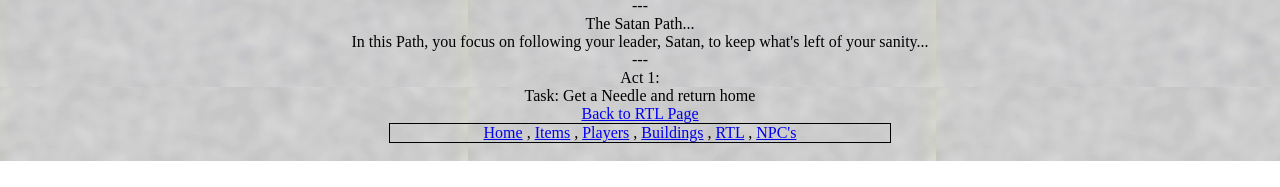
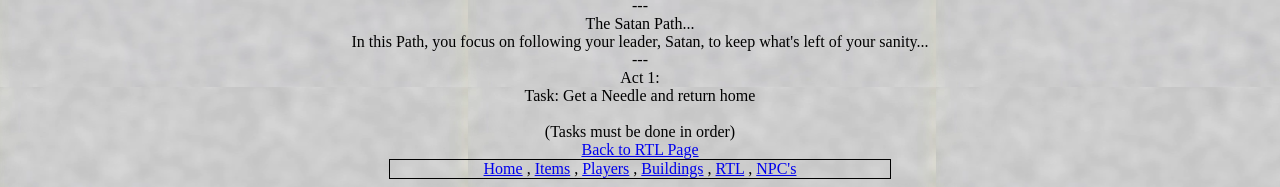
Before and after one commit to PhantomLuigi/PhantomLuigi.github.io, a plain HTML site: page COR/Chapter1/RTL/satan.html in a window 1280 px wide. Shown: the part 639-826 px from the top of the page. Before the commit the page ends 800 px from the top, so only its background shows below. Drawn offline with Linux system fonts and the light colour scheme.

Commit message:
Update satan.html

```diff
--- a/COR/Chapter1/RTL/satan.html
+++ b/COR/Chapter1/RTL/satan.html
@@ -28,6 +28,8 @@ padding: 0;
     <center>---</center>
     <center>Act 1:</center>
     <center>Task: Get a Needle and return home</center>
+    <br>
+    <center>(Tasks must be done in order)</center>
   <center> <a href="index.html">Back to RTL Page</a> </center>
        <center> <div class="box"><a href="/COR/Chapter1/index.html">Home</a> , <a href="/COR/Chapter1/Items/index.html">Items</a> , <a href="/COR/Chapter1/Players/index.html">Players</a> , <a href="/COR/Chapter1/Buildings/index.html">Buildings</a> , <a href="/COR/Chapter1/RTL/index.html">RTL</a> , <a href="/COR/Chapter1/NPCs/index.html">NPC's</a></div></center>
   </body>
```
